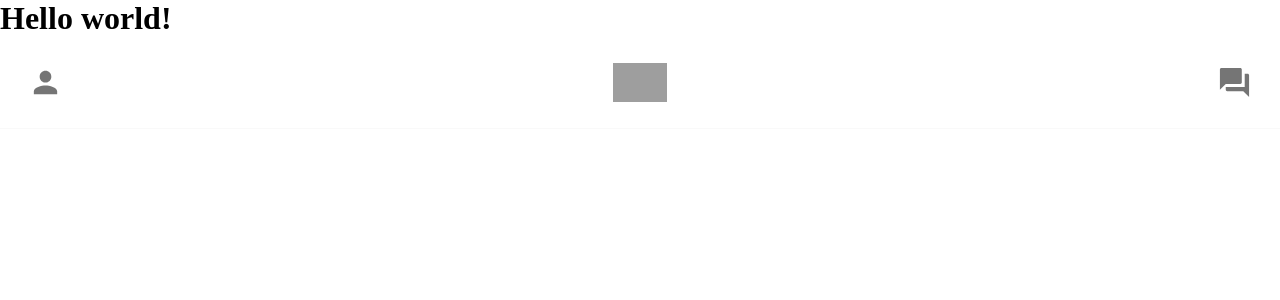
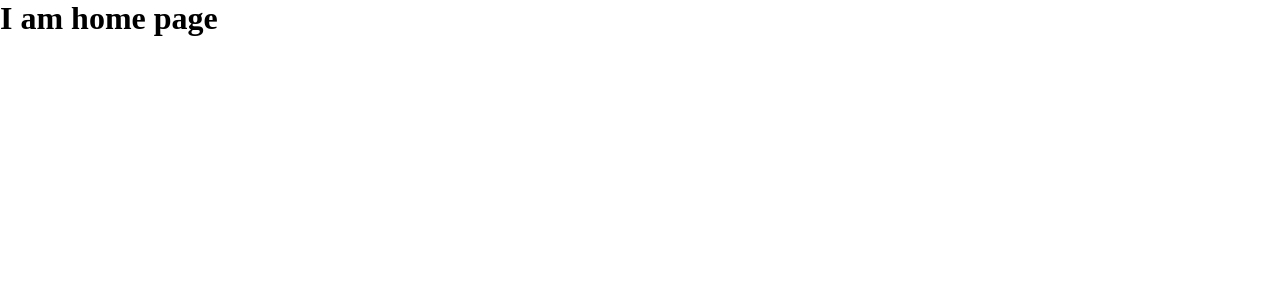
Before and after one commit to LEEWEBSTECHNOLOGIES/tinder-clone, a React (Create React App) app: page / in a window 1280 px wide. Shown: the top 300 px of the page. Built offline with nearby package versions, Linux system fonts and the light colour scheme; grey boxes are pictures that could not be loaded.

Commit message:
react router added

```diff
--- a/package.json
+++ b/package.json
@@ -12,7 +12,6 @@
     "@testing-library/user-event": "^13.5.0",
     "react": "^18.2.0",
     "react-dom": "^18.2.0",
-    "react-router-dom": "^6.8.1",
     "react-scripts": "5.0.1",
     "web-vitals": "^2.1.4"
   },
@@ -39,5 +38,8 @@
       "last 1 firefox version",
       "last 1 safari version"
     ]
+  },
+  "devDependencies": {
+    "react-router-dom": "^6.8.1"
   }
 }
--- a/src/App.js
+++ b/src/App.js
@@ -1,11 +1,19 @@
-import Header from "./components/header/Header";
-import { createBrowserRouter, RouterProvider } from "react-router-dom";
-
+// import Header from "./components/header/Header";
+import { BrowserRouter, Routes, Route } from "react-router-dom";
+import Layout from "./components/layout/Layout";
+import Home from "./components/home/Home";
+import Chat from "./components/chat/Chat";
 function App() {
   return (
     <div className="App">
-      <h1>Hello world!</h1>
-      <Header />
+      <BrowserRouter>
+        <Routes>
+          <Route path="/" element={<Layout />}>
+            <Route index element={<Home />} />
+            <Route path="chat" element={<Chat />} />
+          </Route>
+        </Routes>
+      </BrowserRouter>
     </div>
   );
 }
--- /dev/null
+++ b/src/components/chat/Chat.jsx
@@ -0,0 +1,7 @@
+import React from "react";
+
+const Chat = () => {
+  return <div><h1>I am the chat page</h1></div>;
+};
+
+export default Chat;
--- /dev/null
+++ b/src/components/home/Home.jsx
@@ -0,0 +1,11 @@
+import React from "react";
+
+const Home = () => {
+  return (
+    <div>
+      <h1>I am home page</h1>
+    </div>
+  );
+};
+
+export default Home;
```
Also changed, not shown: 1 other file (tests, documents, lock files or other folders).
